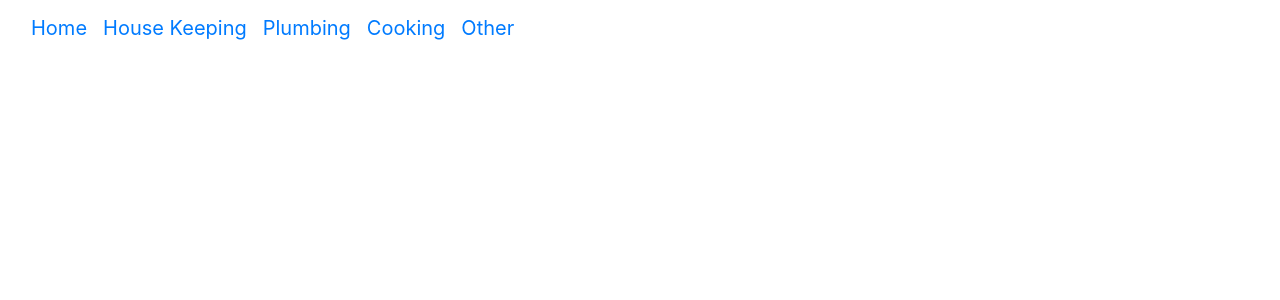
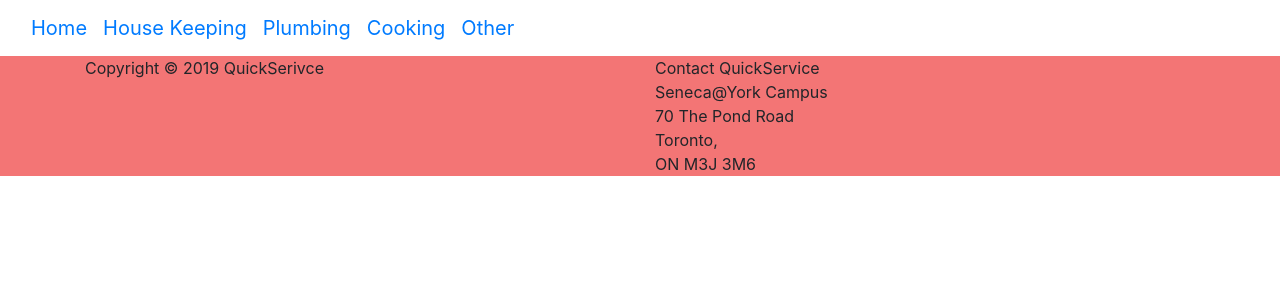
Before and after one commit to shreenaathia/quickService, a React (Create React App) app in the folder quick_service/: page / in a window 1280 px wide. Shown: the top 300 px of the page. Built offline with nearby package versions, Linux system fonts and the light colour scheme.

Commit message:
added footer

```diff
--- a/quick_service/src/App.js
+++ b/quick_service/src/App.js
@@ -2,6 +2,7 @@ import React, { Component } from 'react';
 import { BrowserRouter, Route, Switch } from 'react-router-dom';
 import NavBar from "./NavBar";
 import NotFound from "./NotFound";
+import Footer from "./component/Footer/Footer";
 
 class App extends Component {
 
@@ -12,7 +13,10 @@ class App extends Component {
                 <Switch>
 
                     <Route exact path='/' render={() => (
-                        <NavBar/>
+                        <div>
+                            <NavBar/>
+                            <Footer/>
+                        </div>
                     )}/>
 
                     <Route render={() => (
--- /dev/null
+++ b/quick_service/src/component/Footer/Footer.css
@@ -0,0 +1,8 @@
+#footer {
+    /*temporary colour*/
+    background-color: rgb(243, 117, 117);
+}
+
+.newline {
+    white-space: pre-line;
+}
--- /dev/null
+++ b/quick_service/src/component/Footer/Footer.js
@@ -0,0 +1,26 @@
+import React, { Component } from 'react';
+import './Footer.css';
+
+class Footer extends Component {
+    render() {
+        const contact = 'Contact QuickService \n Seneca@York Campus \n 70 The Pond Road \n Toronto, \n ON M3J 3M6';
+        return (
+            <div>
+                <footer id="footer">
+                    <div className="container">
+                        <div className="row">
+                            <div className="col-sm-6">Copyright &copy; 2019 QuickSerivce</div>
+                            <div className="col-sm-6">
+                                <div className="newline">
+                                    {contact}
+                                </div>
+                            </div>
+                        </div>
+                    </div>
+                </footer>
+            </div>
+        );
+    }
+}
+
+export default Footer;
```
